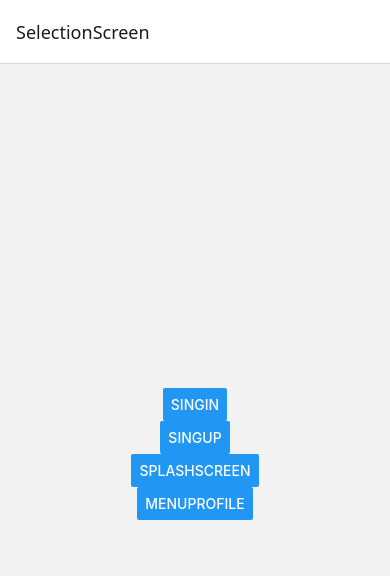
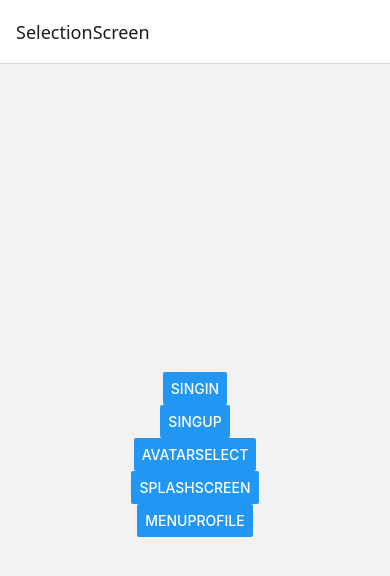
Before and after one commit to yanjuca/TasklyYan, a React Native app: screen /SelectionScreen in a window 390 px wide. Shown: the top 576 px of the page. Built offline with nearby package versions, Linux system fonts and the light colour scheme.

Commit message:
fix(routes): New routes added in App.tsx to different pages

```diff
--- a/App.tsx
+++ b/App.tsx
@@ -6,6 +6,7 @@ import { createNativeStackNavigator } from "@react-navigation/native-stack";
 import SingIn from "./src/pages/singin";
 import SingUp from "./src/pages/singUp";
 import SelectionScreen from "./src/pages/selectionScreen";
+import avatarSelect from "./src/pages/avatarSelect";
 import SplashScreen from "./src/pages/splashscreen";
 import menuProfile from "./src/pages/menuProfile";
 
@@ -19,6 +20,7 @@ export default function app(){
         <Stack.Screen name="SelectionScreen" component={SelectionScreen}/>
         <Stack.Screen name="SingIn" component={SingIn}/>
         <Stack.Screen name="SingUp" component={SingUp}/>
+        <Stack.Screen name="avatarSelect" component={avatarSelect}/>
         <Stack.Screen name="SplashScreen" component={SplashScreen}/>
         <Stack.Screen name="menuProfile" component={menuProfile}/>
 
--- a/src/pages/selectionScreen/index.tsx
+++ b/src/pages/selectionScreen/index.tsx
@@ -10,6 +10,7 @@ export default function SelectionScreen (){
             <View style={styles.container}>
                     <Button title="SingIn" onPress={() => navigation.navigate("SingIn")}></Button>
                     <Button title="SingUp" onPress={() => navigation.navigate("SingUp")}></Button>
+                    <Button title="avatarSelect" onPress={() => navigation.navigate("avatarSelect")}></Button>
                     <Button title="SplashScreen" onPress={() => navigation.navigate("SplashScreen")}></Button>
                     <Button title="menuProfile" onPress={() => navigation.navigate("menuProfile")}></Button>
             </View>
```
